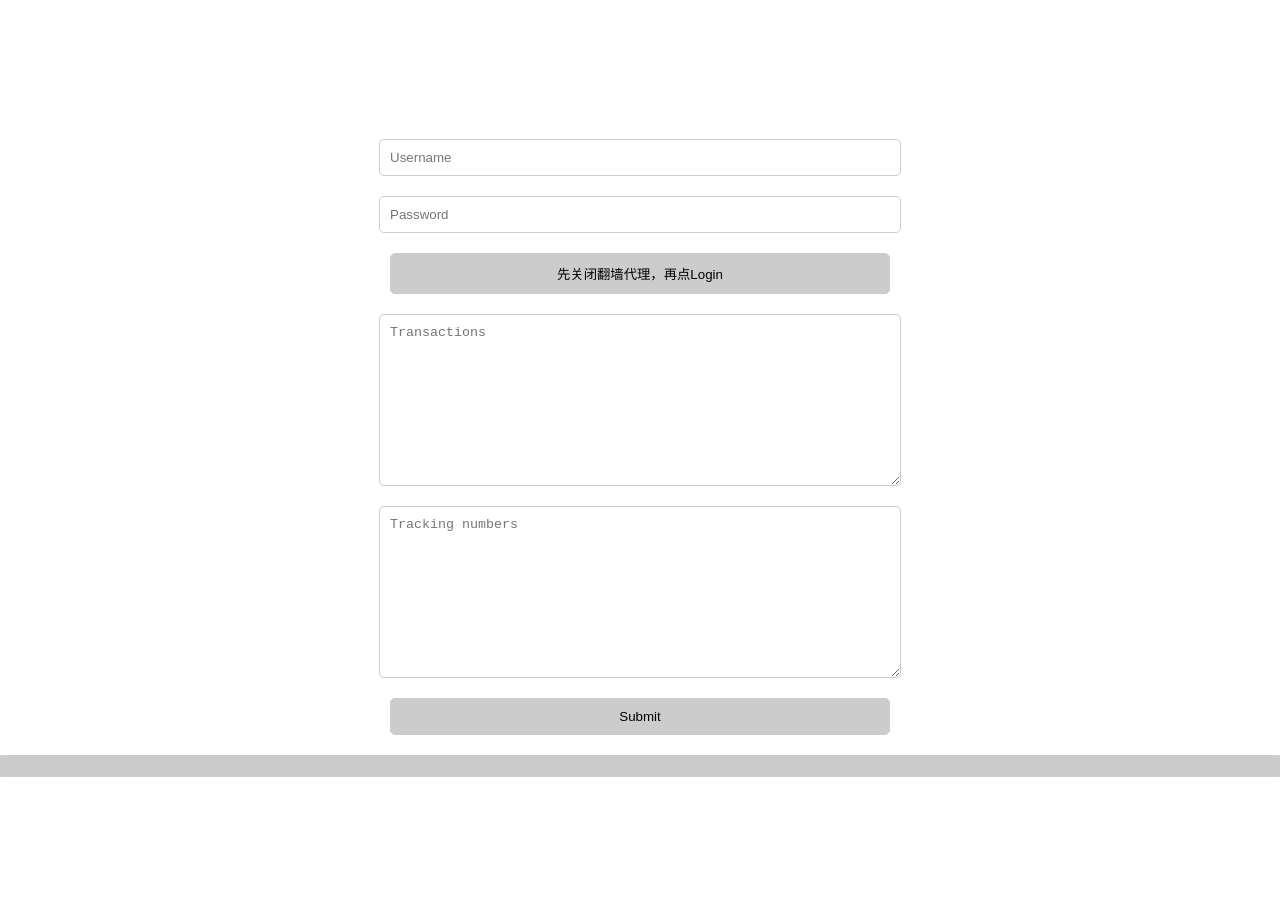
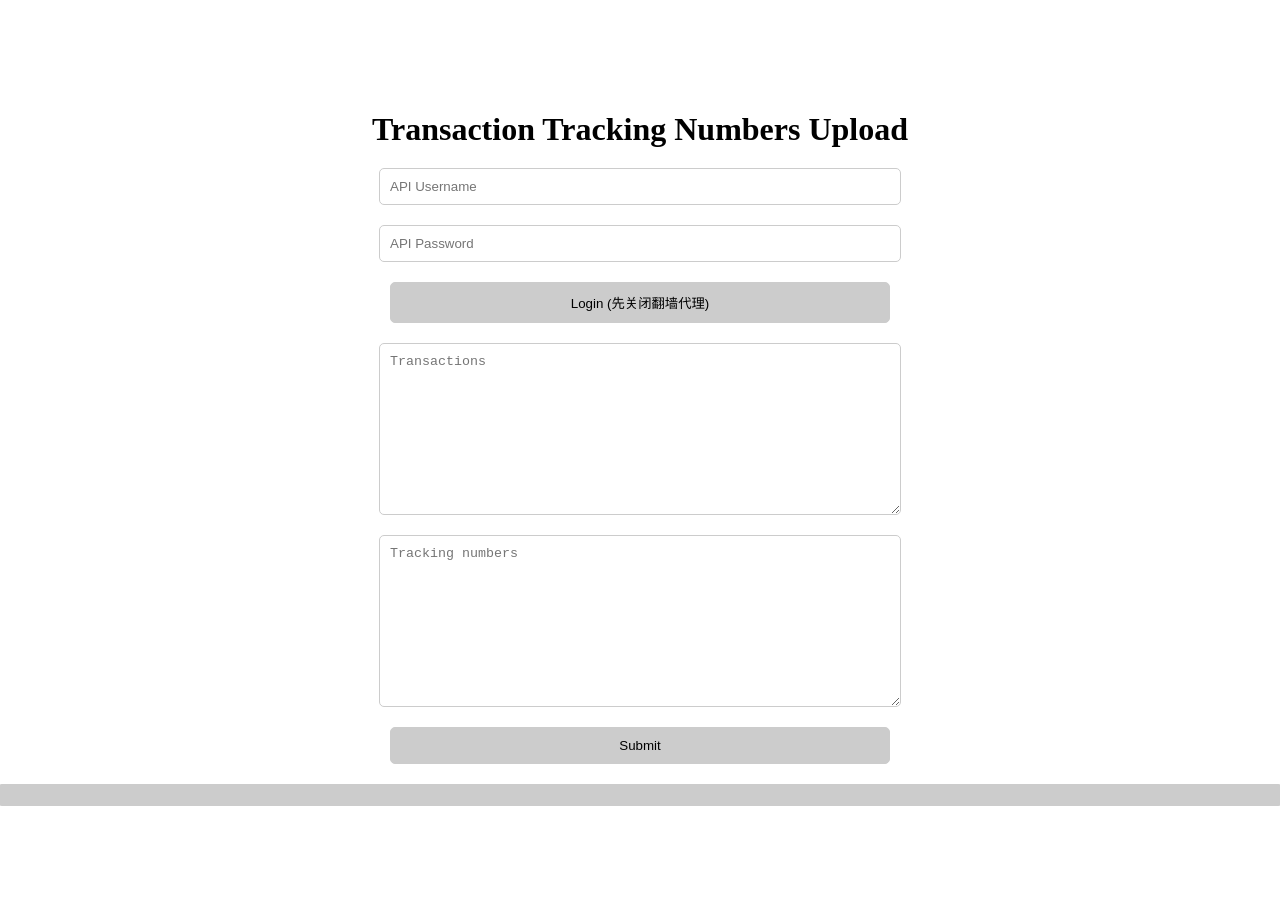
Before and after one commit to jjwwcc/jjwwcc.github.io, a Jekyll site: the page pp/index.html, which Jekyll copies as it is, in a window 1280 px wide. Built offline with Jekyll 4.4.1, drawn with Linux system fonts in a browser that asks for light colours.

Commit message:
update header

```diff
--- a/pp/index.html
+++ b/pp/index.html
@@ -62,17 +62,22 @@
             border-radius: 5px;
             background-color: #ccc;
         }
+        h1 {
+            margin: 10px 0;
+        }
     </style>
 </head>
 
 <body>
+    <!-- header with logo -->
+    <h1>Transaction Tracking Numbers Upload</h1>
     <!-- Username and password -->
     <form method="post" id="authForm" >
-        <input type="text" name="username" placeholder="Username">
-        <input type="password" name="password" placeholder="Password">
+        <input type="text" name="username" placeholder="API Username">
+        <input type="password" name="password" placeholder="API Password">
         <!-- grant_type -->
         <input type="hidden" name="grant_type" value="client_credentials">
-        <button type="submit" name="submit">先关闭翻墙代理，再点Login</button>
+        <button type="submit" name="submit">Login (先关闭翻墙代理)</button>
     </form>
     <!-- Transactions and tracking numbers textareas -->
     <form method="post" id="uploadForm">
@@ -169,8 +174,16 @@
             const tracking_numbers_value = tracking_numbers.value;
             // Get each line of the transactions and put it in an array
             const transactions_array = transactions_value.split('\n');
+            // remove space
+            for (let i = 0; i < transactions_array.length; i++) {
+                transactions_array[i] = transactions_array[i].replace(/\s+/g, "");
+            }
             // Get each line of the tracking numbers and put it in an array
             const tracking_numbers_array = tracking_numbers_value.split('\n');
+            // remove space
+            for (let i = 0; i < tracking_numbers_array.length; i++) {
+                tracking_numbers_array[i] = tracking_numbers_array[i].replace(/\s+/g, "");
+            }
             // Check if the transactions and tracking numbers are the same length
             if (transactions_array.length !== tracking_numbers_array.length) {
                 // Set the result
```
